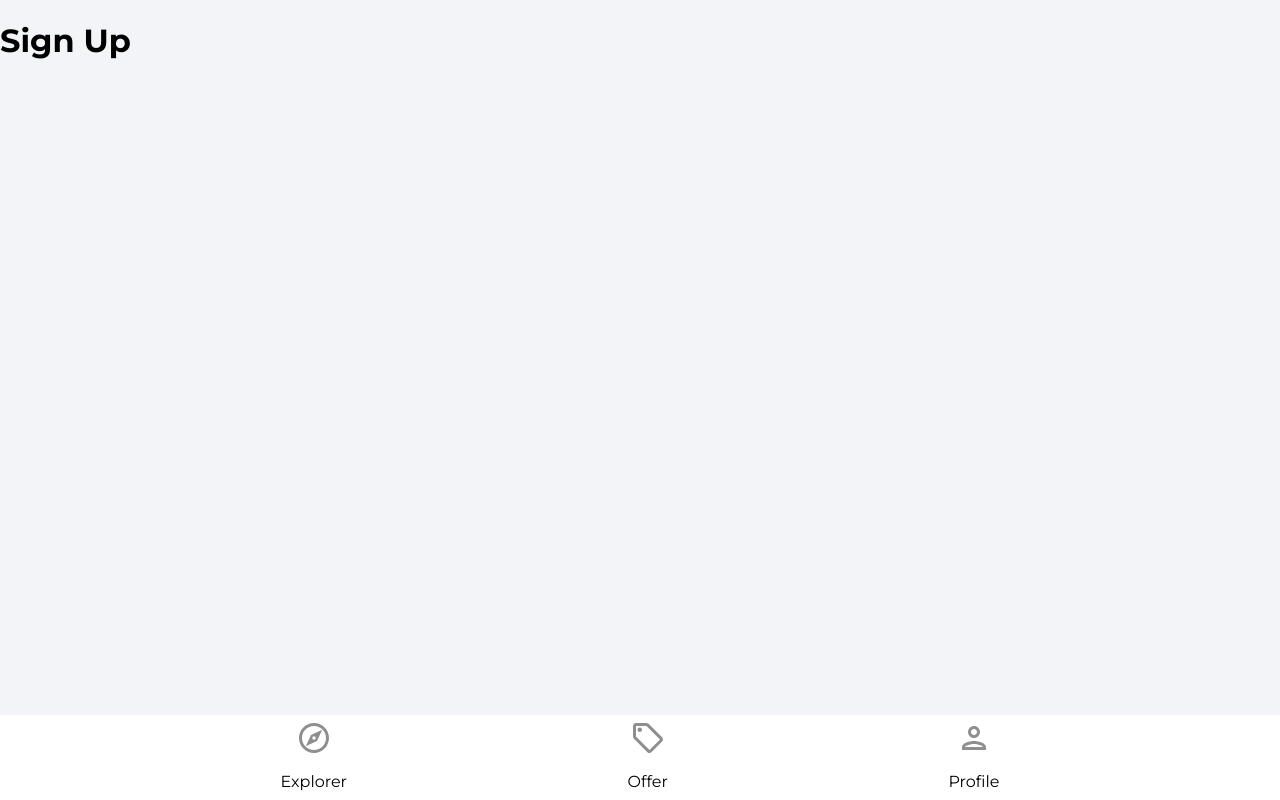
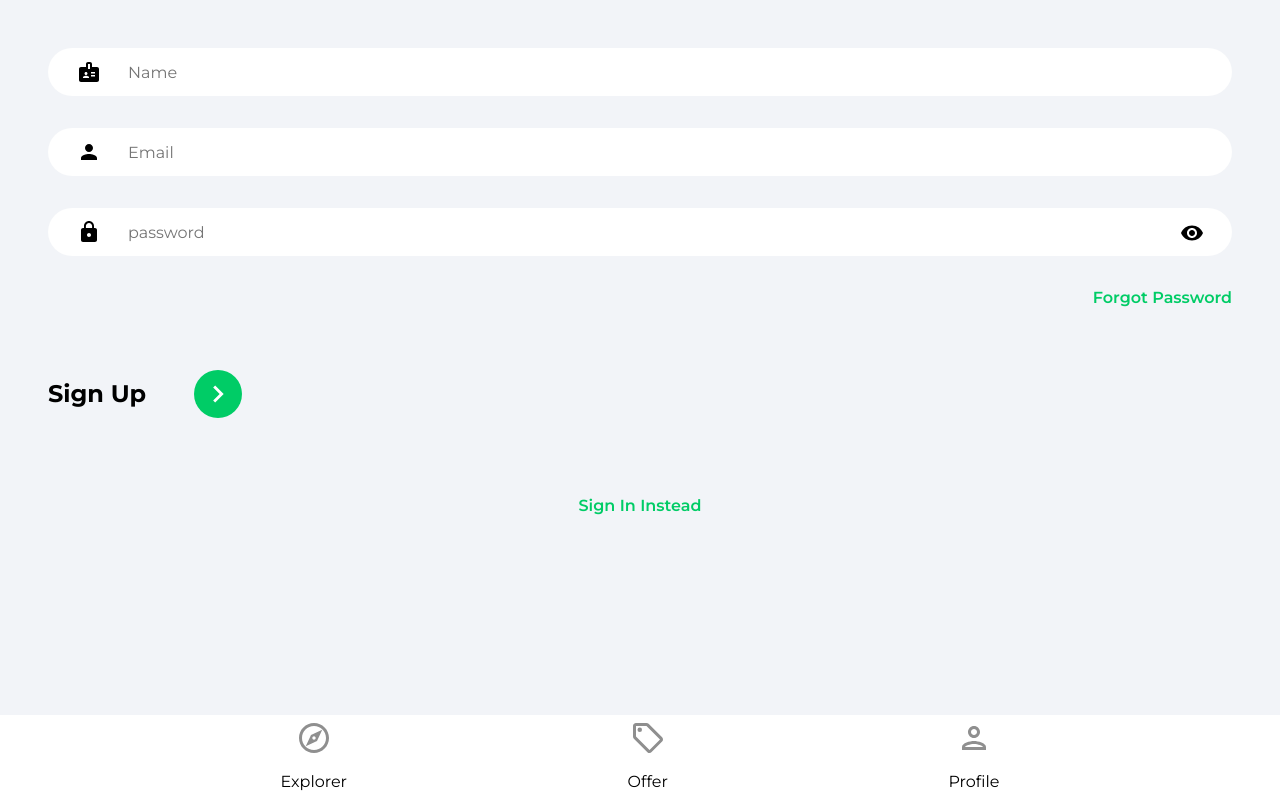
Before and after one commit to GregPetropoulos/Home-Deals, a React (Create React App) app: page /sign-up in a window 1280 px wide. Built offline with nearby package versions, Linux system fonts and the light colour scheme.

Commit message:
Set up the sign in and sign up forms ui and component level state.

```diff
--- a/src/pages/SignUp.jsx
+++ b/src/pages/SignUp.jsx
@@ -1,8 +1,92 @@
+import { useState } from 'react';
+import { Link, useNavigate } from 'react-router-dom';
+import { ReactComponent as ArrowRightIcon } from '../assets/svg/keyboardArrowRightIcon.svg';
+
+import visibilityIcon from '../assets/svg/visibilityIcon.svg';
+
 const SignUp = () => {
+  // used to control the input type and visibilityIcon (eyeball)
+  const [showPassword, setShowPassword] = useState(false);
+
+  const [formData, setFormData] = useState({
+    email: '',
+    password: '',
+    name:''
+  });
+  // destructure for for use
+  const { name, email, password } = formData;
+
+  const navigate = useNavigate();
+
+  const onChange = (e) => {
+    e.preventDefault();
+    setFormData((prevState) => ({
+      ...prevState,
+      [e.target.id]: e.target.value
+    }));
+  };
+
   return (
-    <div>
-      <h1>Sign Up</h1>
-    </div>
+    <>
+      <div className='pageContainer'>
+        <header>
+          <p className='pageHeader'></p>
+        </header>
+        <main>
+          <form>
+          <input
+              type='text'
+              className='nameInput'
+              value={name}
+              onChange={onChange}
+              placeholder='Name'
+              id='name'
+            />
+            <input
+              type='email'
+              className='emailInput'
+              value={email}
+              onChange={onChange}
+              placeholder='Email'
+              id='email'
+            />
+            <div className='passwordInputDiv'>
+              <input
+                type={showPassword ? 'text' : 'password'}
+                className='passwordInput'
+                placeholder='password'
+                value={password}
+                id='password'
+                onChange={onChange}
+              />
+
+              <img
+                src={visibilityIcon}
+                className='showPassword'
+                alt='show password'
+                onClick={() =>
+                  setShowPassword((prevState) => !prevState)
+                }></img>
+            </div>
+
+            <Link to='/forgot-password' className='forgotPasswordLink'>
+              Forgot Password
+            </Link>
+
+            <div className='signUpBar'>
+              <p className='signUpText'>Sign Up</p>
+              <button className='signUpButton'>
+                <ArrowRightIcon fill='#ffff' width='34px' height='44px' />
+              </button>
+            </div>
+          </form>
+          {/* Google OAUTH */}
+          <Link to='/sign-in' className='registerLink'>
+            Sign In Instead
+          </Link>
+        </main>
+      </div>
+    </>
   );
 };
 
--- a/src/pages/SingIn.jsx
+++ b/src/pages/SingIn.jsx
@@ -1,8 +1,83 @@
+import { useState } from 'react';
+import { Link, useNavigate } from 'react-router-dom';
+import { ReactComponent as ArrowRightIcon } from '../assets/svg/keyboardArrowRightIcon.svg';
+
+import visibilityIcon from '../assets/svg/visibilityIcon.svg';
+
 const SignIn = () => {
+  // used to control the input type and visibilityIcon (eyeball)
+  const [showPassword, setShowPassword] = useState(false);
+
+  const [formData, setFormData] = useState({
+    email: '',
+    password: ''
+  });
+  // destructure for for use
+  const { email, password } = formData;
+
+  const navigate = useNavigate();
+
+  const onChange = (e) => {
+    e.preventDefault();
+    setFormData((prevState) => ({
+      ...prevState,
+      [e.target.id]: e.target.value
+    }));
+  };
+
   return (
-    <div>
-      <h1>Sign In</h1>
-    </div>
+    <>
+      <div className='pageContainer'>
+        <header>
+          <p className='pageHeader'></p>
+        </header>
+        <main>
+          <form>
+            <input
+              type='email'
+              className='emailInput'
+              value={email}
+              onChange={onChange}
+              placeholder='Email'
+              id='email'
+            />
+            <div className='passwordInputDiv'>
+              <input
+                type={showPassword ? 'text' : 'password'}
+                className='passwordInput'
+                placeholder='password'
+                value={password}
+                id='password'
+                onChange={onChange}
+              />
+
+              <img
+                src={visibilityIcon}
+                className='showPassword'
+                alt='show password'
+                onClick={() =>
+                  setShowPassword((prevState) => !prevState)
+                }></img>
+            </div>
+
+            <Link to='/forgot-password' className='forgotPasswordLink'>
+              Forgot Password
+            </Link>
+
+            <div className='signInBar'>
+              <p className='signInText'>Sign In</p>
+              <button className='signInButton'>
+                <ArrowRightIcon fill='#ffff' width='34px' height='44px' />
+              </button>
+            </div>
+          </form>
+          {/* Google OAUTH */}
+          <Link to='/sign-up' className='registerLink'>
+            Sign Up Instead
+          </Link>
+        </main>
+      </div>
+    </>
   );
 };
 
```
